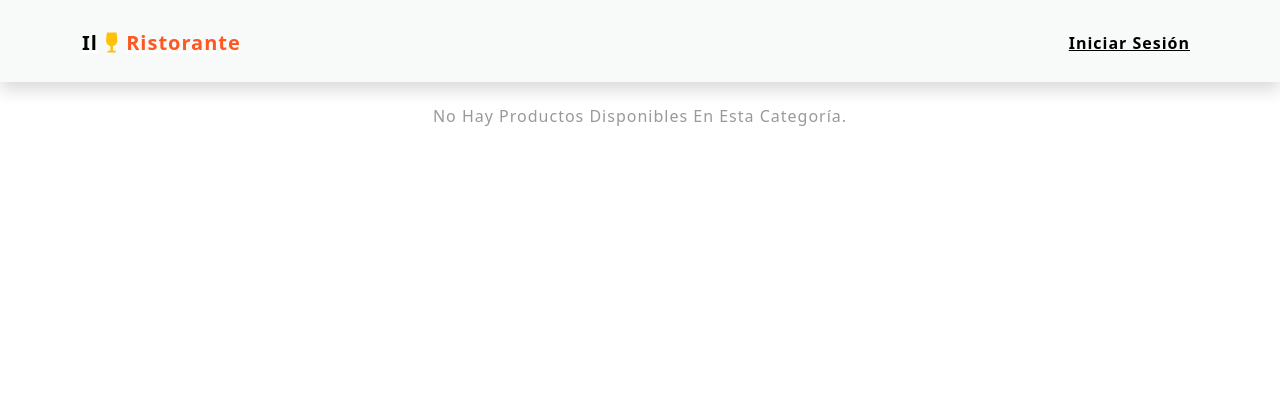
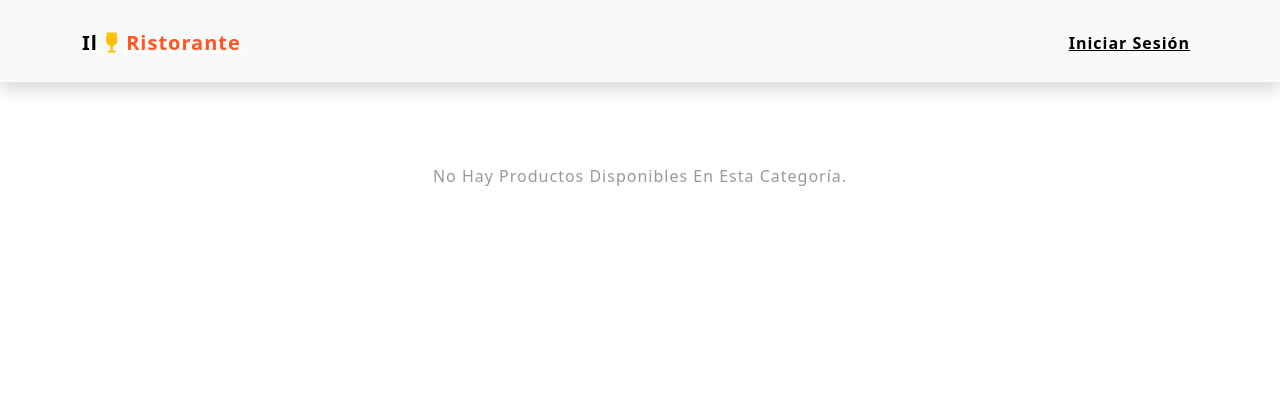
Before and after one commit to MiguelHurtadoDevelop/ProyectoSymfony, a Symfony app: template templates/categorias/show.html.twig in a window 1280 px wide. Shown: the top 420 px of the page. Run offline with Twig, Linux system fonts and the light colour scheme; the template is opened without the code that fills it, so the values that code supplies are empty; some libraries are stand-ins or nearby versions.

Commit message:
Margenes

```diff
--- a/public/css/style.css
+++ b/public/css/style.css
@@ -13,7 +13,7 @@ body{
 }
 
 main{
-    margin: 5rem;
+    margin: 10rem;
 }
 
 a {
--- a/templates/categorias/show.html.twig
+++ b/templates/categorias/show.html.twig
@@ -29,7 +29,7 @@
         main {
             max-width: 800px;
             margin: 0 auto;
-            padding: 20px;
+            padding: 5rem 20px 20px;
         }
 
         h1 {
```
